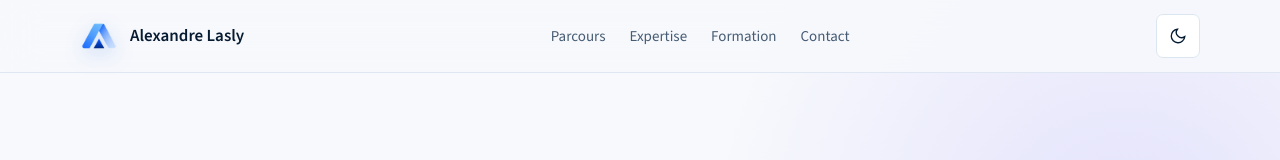
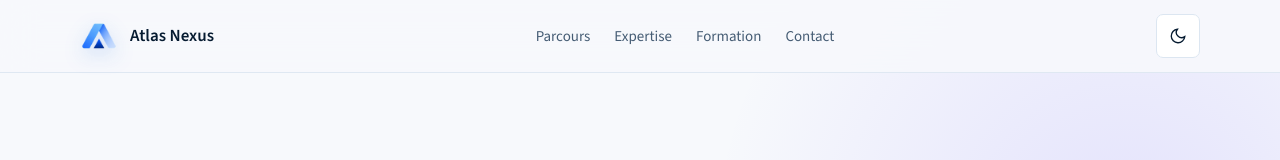
Before and after one commit to AtlasNexusTech/alexandre-lasly, a website: page index.html in a window 1280 px wide. Shown: the top 160 px of the page. Drawn offline with nearby package versions, Linux system fonts and the light colour scheme.

Commit message:
Header : marque Atlas Nexus au lieu du nom

```diff
--- a/index.html
+++ b/index.html
@@ -32,7 +32,7 @@
   <a class="skip-link" href="#contenu">Aller au contenu</a>
   <header class="site-header">
     <nav class="nav container" aria-label="Navigation principale">
-      <a class="brand" href="#accueil" aria-label="Alexandre Lasly — accueil"><img class="brand-mark" src="assets/atlas-nexus-logo-96.webp?v=1" width="38" height="38" alt=""><span class="brand-name">Alexandre Lasly</span></a>
+      <a class="brand" href="#accueil" aria-label="Atlas Nexus — accueil"><img class="brand-mark" src="assets/atlas-nexus-logo-96.webp?v=1" width="38" height="38" alt=""><span class="brand-name">Atlas Nexus</span></a>
       <div class="nav-links" data-nav-links>
         <a href="#parcours">Parcours</a><a href="#expertise">Expertise</a><a href="#formation">Formation</a><a href="#contact">Contact</a>
       </div>
```
